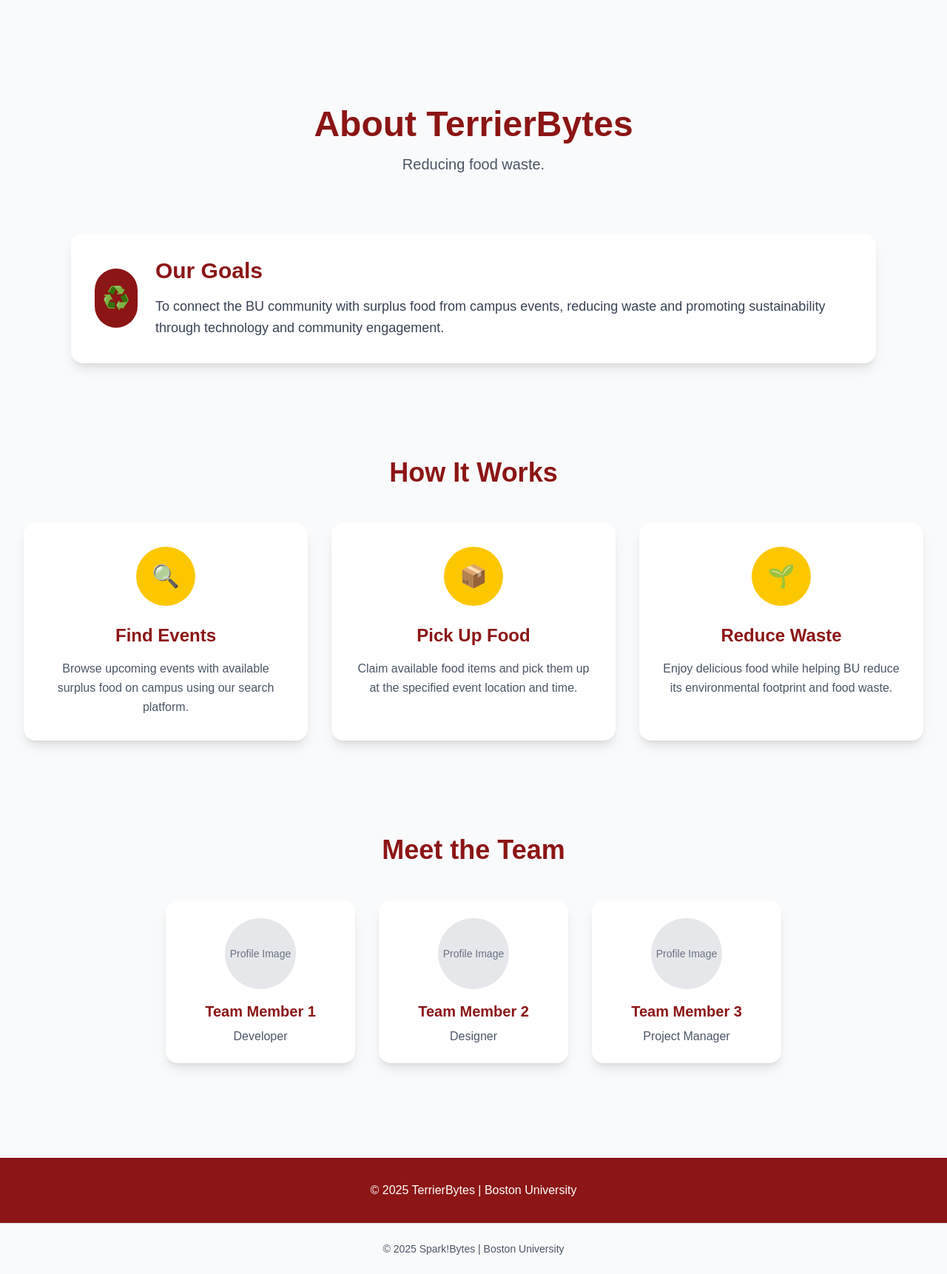
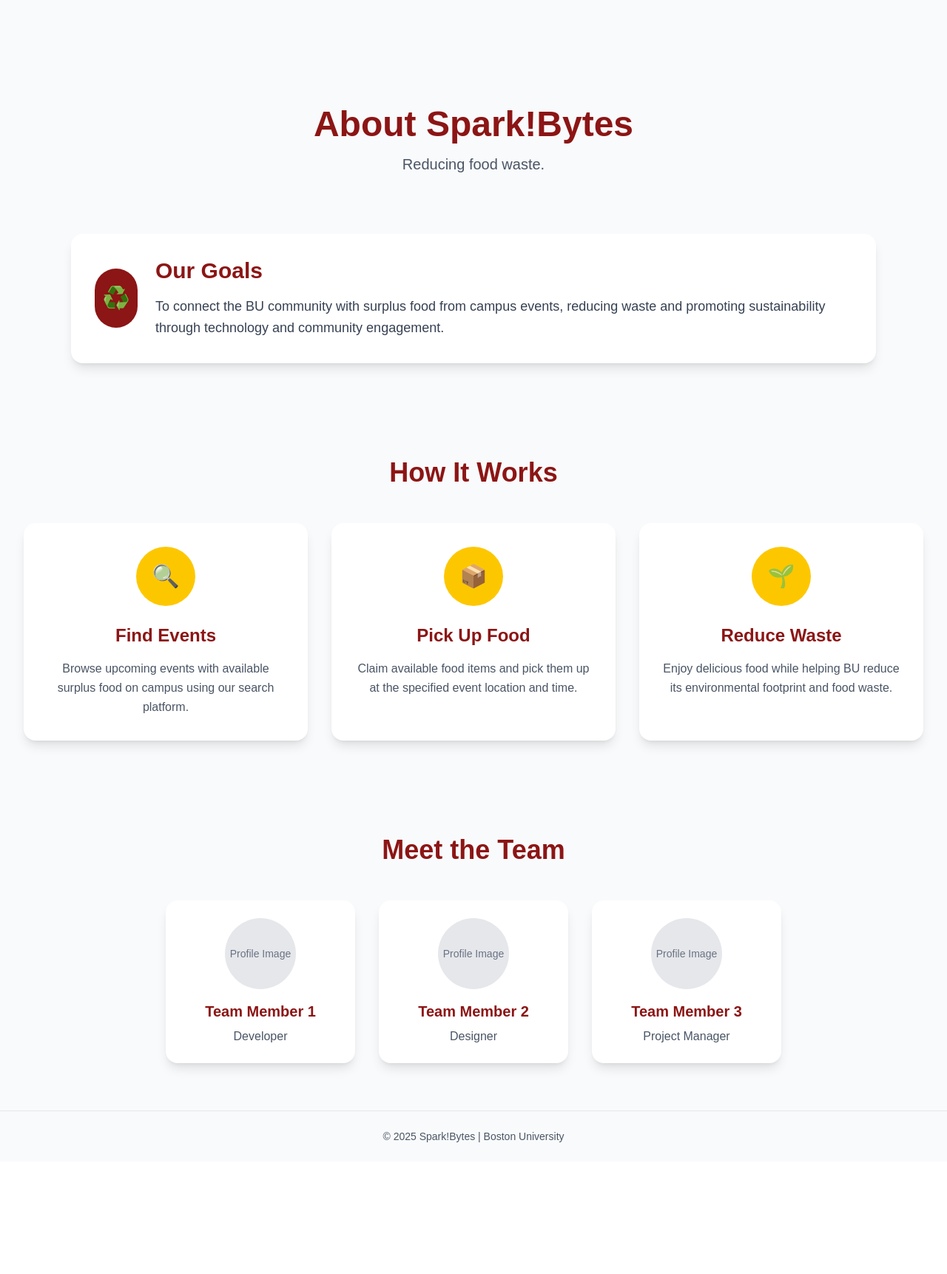
Before and after one commit to svuppala2006/spark-bytes, a Next.js app: page /about in a window 1280 px wide. Shown: the whole page at 74% size. After the commit the page ends 1570 px from the top, so only its background shows below. Built offline with nearby package versions, Linux system fonts and the light colour scheme; no server answers.

Commit message:
Fixed about page 'TerrierBytes' --> 'Spark!Bytes'

```diff
--- a/app/about/page.tsx
+++ b/app/about/page.tsx
@@ -134,7 +134,7 @@
 
       {/* Header Section */}
       <div className="max-w-7xl mx-auto px-4 sm:px-6 lg:px-8 py-20 text-center">
-        <h1 className="text-5xl font-bold text-[#8C1515] mb-4">About TerrierBytes</h1>
+        <h1 className="text-5xl font-bold text-[#8C1515] mb-4">About Spark!Bytes</h1>
         <p className="text-xl text-gray-600 max-w-2xl mx-auto">Reducing food waste.</p>
       </div>
 
@@ -227,13 +227,6 @@
           </div>
         </div>
       </div>
-
-      {/* Footer */}
-      <footer className="bg-[#8C1515] text-white py-8 mt-16">
-        <div className="max-w-7xl mx-auto px-4 sm:px-6 lg:px-8 text-center">
-          <p>© 2025 TerrierBytes | Boston University</p>
-        </div>
-      </footer>
     </div>
   );
 }
```
